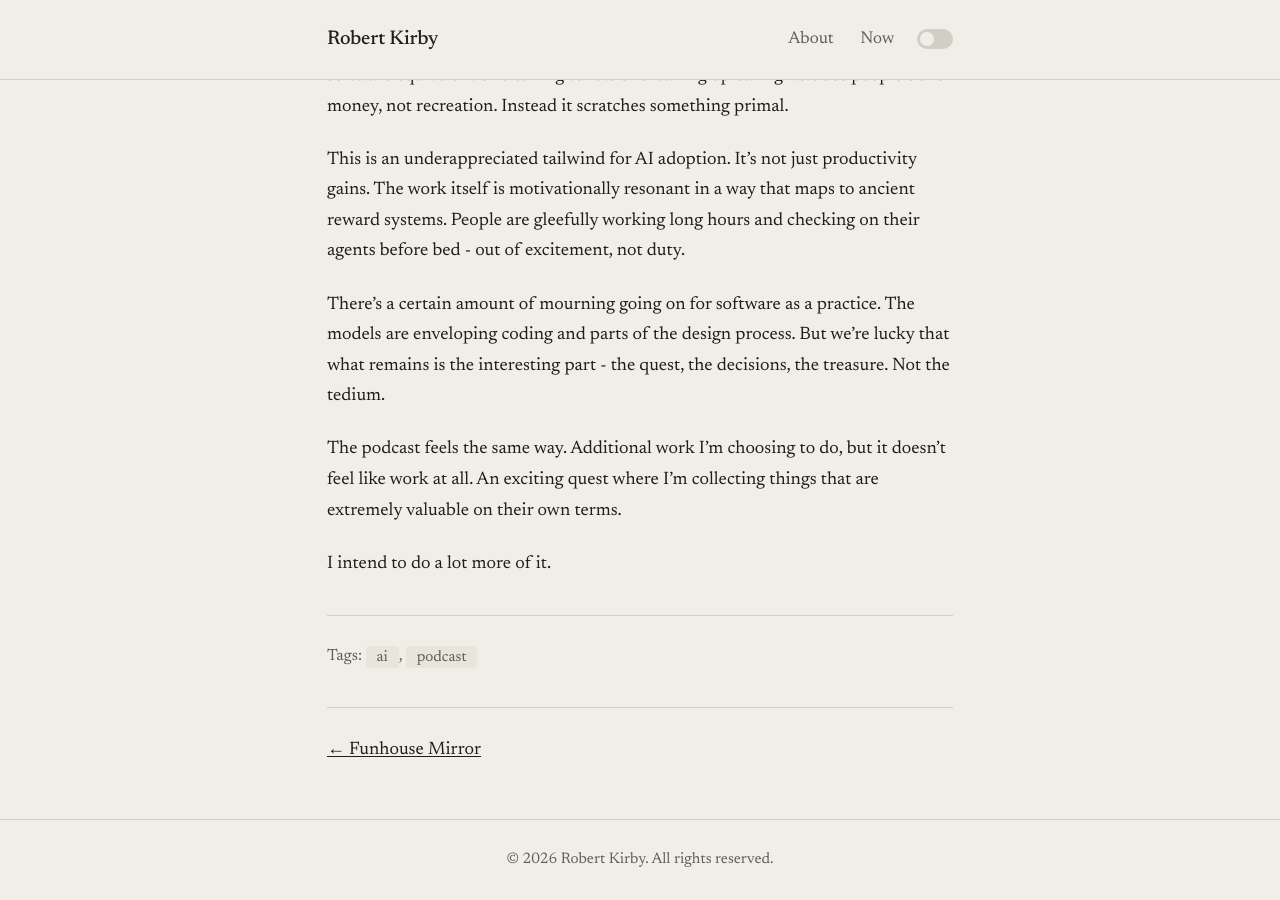
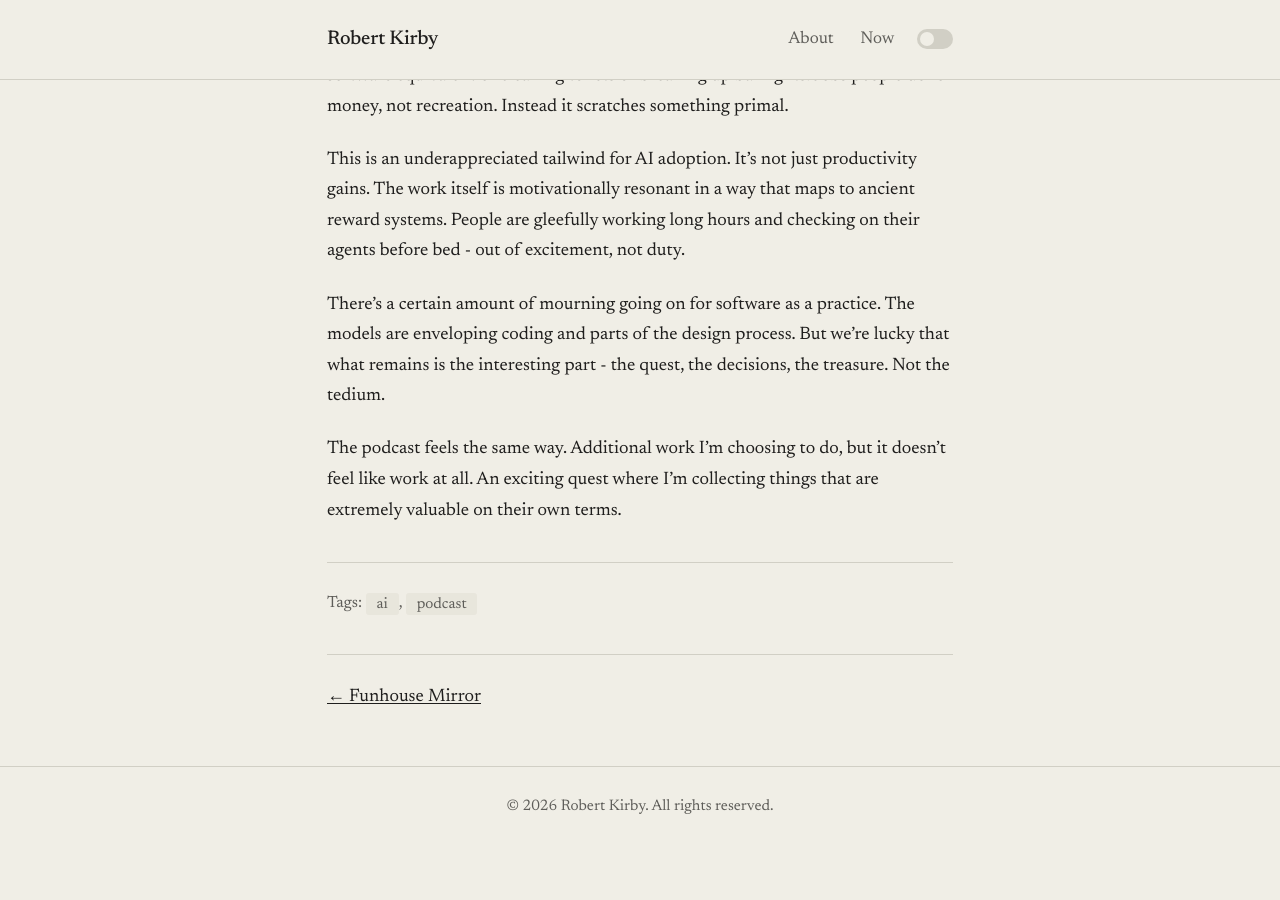
Before and after one commit to rob137/rob137.github.io, a Jekyll site: the page built from _posts/2026-02-13-liminal-time.md, in a window 1280 px wide and 900 px high, scrolled down 1951 px. Built offline with Jekyll 4.4.1, drawn with Linux system fonts in a browser that asks for light colours; after the commit the page ends 2798 px from its top, so only the background shows below that.

Commit message:
Remove melodramatic closing line
Co-Authored-By: Claude Opus 4.5 <noreply@anthropic.com>

```diff
--- a/_posts/2026-02-13-liminal-time.md
+++ b/_posts/2026-02-13-liminal-time.md
@@ -36,5 +36,3 @@ This is an underappreciated tailwind for AI adoption. It's not just productivity
 There's a certain amount of mourning going on for software as a practice. The models are enveloping coding and parts of the design process. But we're lucky that what remains is the interesting part - the quest, the decisions, the treasure. Not the tedium.
 
 The podcast feels the same way. Additional work I'm choosing to do, but it doesn't feel like work at all. An exciting quest where I'm collecting things that are extremely valuable on their own terms.
-
-I intend to do a lot more of it.
```
